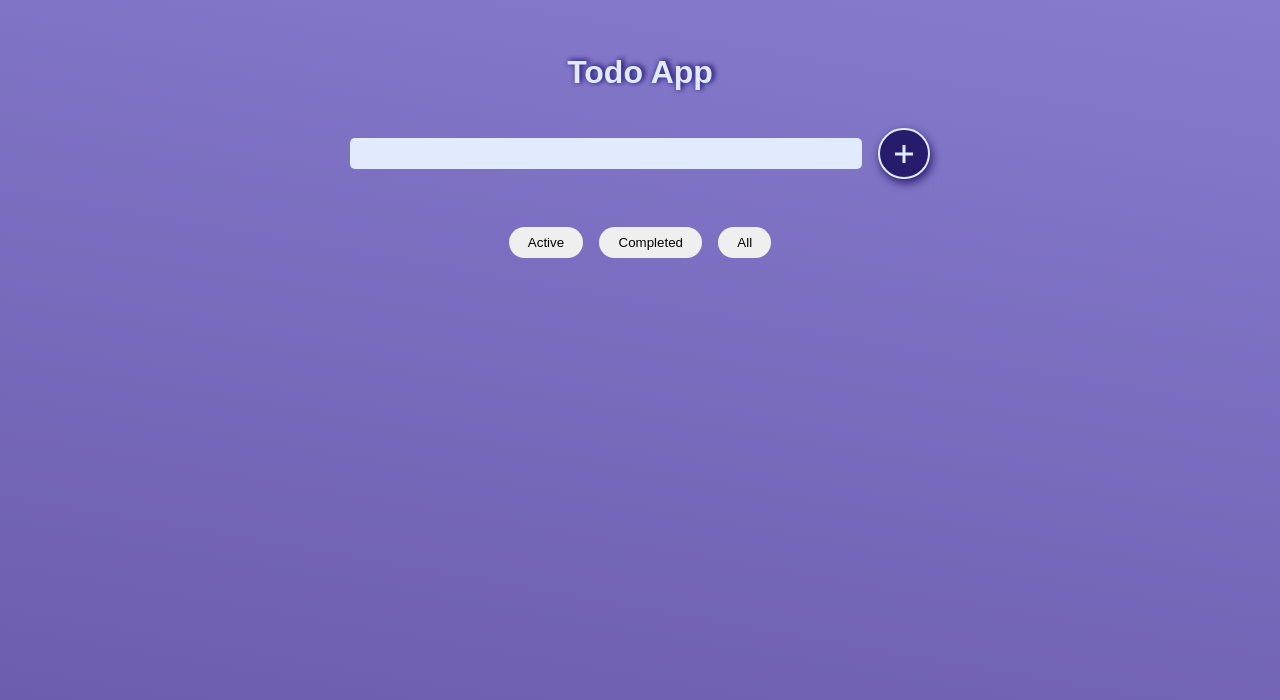
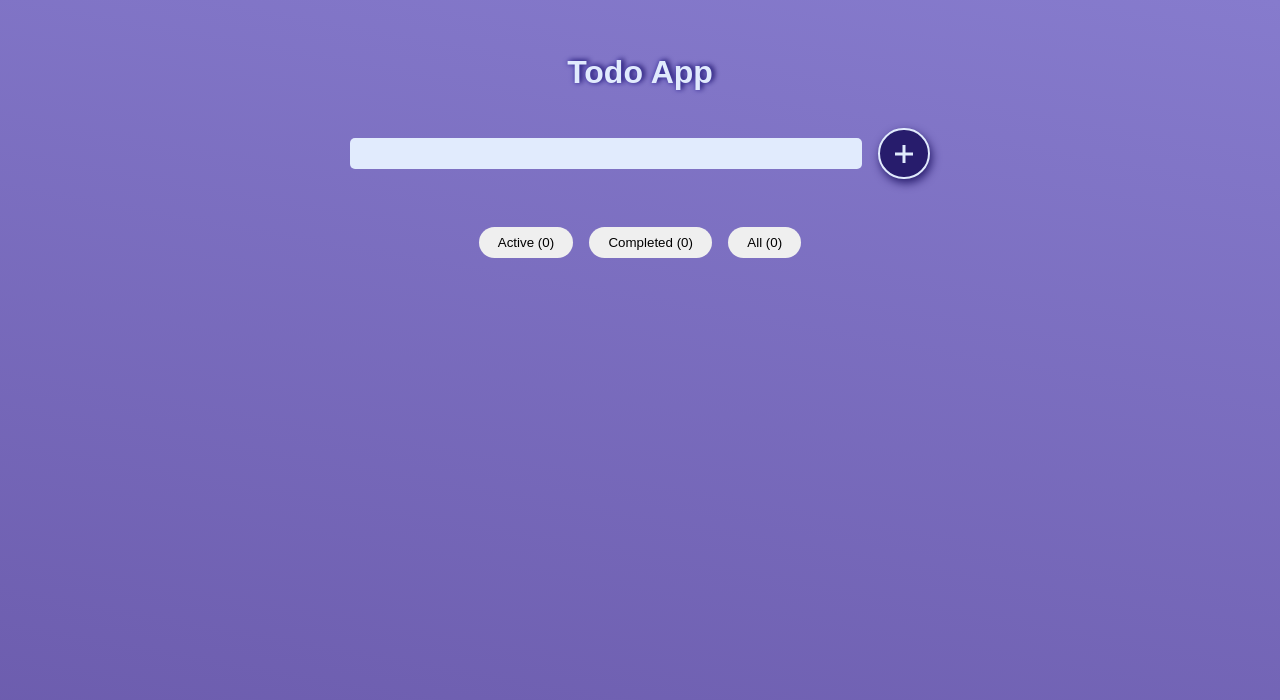
Before and after one commit to sh981013s/todoList, a React (Create React App) app: page / in a window 1280 px wide. Shown: the top 700 px of the page. Built offline with nearby package versions, Linux system fonts and the light colour scheme; a web font is replaced by a local one.

Commit message:
basic animations

```diff
--- a/package.json
+++ b/package.json
@@ -7,7 +7,7 @@
     "@testing-library/jest-dom": "^5.11.4",
     "@testing-library/react": "^11.1.0",
     "@testing-library/user-event": "^12.1.10",
-    "framer-motion": "^5.4.5",
+    "framer-motion": "^4.1.17",
     "react": "^17.0.2",
     "react-dom": "^17.0.2",
     "react-icons": "^4.3.1",
--- a/src/App.js
+++ b/src/App.js
@@ -2,12 +2,24 @@ import './css/main.css';
 import Todos from "./components/Todos";
 import DisplayTodos from "./components/DisplayTodos";
 
+import {motion} from 'framer-motion';
+
 function App() {
     return (
         <div className="App">
-            <h1>Todo App</h1>
-            <Todos />
-            <DisplayTodos />
+            <motion.h1
+                initial={{ y: -200 }}
+                animate={{ y: 0 }}
+                transition={{ type: 'spring', duration: 0.5}}
+                whileHover={{scale: 1.1}}
+            >Todo App</motion.h1>
+            <motion.div
+                initial={{ y: 1000 }}
+                animate={{ y: 0 }}
+                transition={{ type: 'spring', duration: 1}}            >
+                <Todos />
+                <DisplayTodos />
+            </motion.div>
         </div>
     )
 }
--- a/src/components/DisplayTodos.js
+++ b/src/components/DisplayTodos.js
@@ -2,6 +2,7 @@ import {connect} from "react-redux";
 import {addTodos, completeTodos, removeTodos, updateTodos} from "../redux/reducer";
 import {useState} from "react";
 import TodoItem from "./TodoItem";
+import {AnimatePresence, motion} from "framer-motion";
 
 const mapStateToProps = state => {
     return {
@@ -26,11 +27,21 @@ const DisplayTodos = (props) => {
     return (
         <div className="displaytodos">
             <div className="buttons">
-                <button onClick={()=>setSort('active')}>Active</button>
-                <button onClick={()=>setSort('completed')}>Completed</button>
-                <button onClick={()=>setSort('all')}>All</button>
+                <motion.button
+                    whileHover={{scale:1.1}}
+                    whileTap={{scale:.9}}
+                    onClick={()=>setSort('active')}>Active ({props.todos.filter(a => a.completed===false).length})</motion.button>
+                <motion.button
+                    whileHover={{scale:1.1}}
+                    whileTap={{scale:.9}}
+                    onClick={()=>setSort('completed')}>Completed ({props.todos.filter(a => a.completed===true).length})</motion.button>
+                <motion.button
+                    whileHover={{scale:1.1}}
+                    whileTap={{scale:.9}}
+                    onClick={()=>setSort('all')}>All ({props.todos.length})</motion.button>
             </div>
-            <ul>
+            <ul className='carDiv'>
+                <AnimatePresence>
                     {
                         props.todos.length > 0 && sort === 'active' ?
                             props.todos.map(item => {
@@ -78,6 +89,7 @@ const DisplayTodos = (props) => {
                             })
                             : null
                     }
+                </AnimatePresence>
             </ul>
         </div>
     )
--- a/src/components/TodoItem.js
+++ b/src/components/TodoItem.js
@@ -1,6 +1,6 @@
 import {useRef} from "react";
 import {AiFillEdit, IoCheckmarkDoneSharp, IoClose} from "react-icons/all";
-
+import {motion} from 'framer-motion';
 
 const TodoItem = (props) => {
 
@@ -24,7 +24,22 @@ const TodoItem = (props) => {
     };
 
     return (
-        <li key={item.id} className='card'>
+        <motion.li
+            key={item.id}
+            className='card'
+            initial={{x:'150vw', transition: {type:'spring', duration:2}}}
+            animate={{x:'0', transition: {type:'spring', duration:2}}}
+            whileHover={{
+                scale:1.1,
+                transition: {type:'spring', duration:.1}
+            }}
+            exit={{
+                x: '-69vw',
+                scale: [1,0],
+                transition: {duration:.5},
+                background: 'rgba(255,0,0,1)'
+            }}
+        >
             <textarea
                 ref={inputRef}
                 disabled={inputRef}
@@ -34,32 +49,38 @@ const TodoItem = (props) => {
                 }}
             />
             <div className="btns">
-                <button
+                <motion.button
+                    whileHover={{scale:1.4}}
+                    whileTap={{scale:.9}}
                     onClick={changeFocus}
                 >
                     <AiFillEdit />
-                </button>
+                </motion.button>
                 {
                     item.completed === false && (
-                        <button
+                        <motion.button
+                            whileHover={{scale:1.4}}
+                            whileTap={{scale:.9}}
                             style={{color:'green'}}
                             onClick={() => {
                                 props.completeTodo(item.id);
                             }}
                         >
                             <IoCheckmarkDoneSharp />
-                        </button>
+                        </motion.button>
                     )
                 }
-                <button
+                <motion.button
+                    whileHover={{scale:1.4}}
+                    whileTap={{scale:.9}}
                     style={{color:'red'}}
                     onClick={() => props.removeTodo(item.id)}
                 >
                     <IoClose />
-                </button>
+                </motion.button>
             </div>
             { item.completed && <span className='completed'>done</span> }
-        </li>
+        </motion.li>
     )
 };
 
--- a/src/components/Todos.js
+++ b/src/components/Todos.js
@@ -2,6 +2,7 @@ import {useState} from "react";
 import {connect} from "react-redux";
 import {addTodos, completeTodos, removeTodos, updateTodos} from "../redux/reducer";
 import {GoPlus} from 'react-icons/go';
+import {motion} from 'framer-motion';
 
 const mapStateToProps = state => {
     return {
@@ -26,12 +27,16 @@ const Todos = (props) => {
     }
 
     const add = () => {
+        if(todo === '') {
+            alert('Input is Empty');
+        } else {
             props.addTodo({
                 id: Math.floor(Math.random()*1000),
                 item: todo,
                 completed: false,
             })
             setTodo('');
+        }
     }
 
     return (
@@ -42,14 +47,16 @@ const Todos = (props) => {
                 className='todo-input'
                 value={todo}
             />
-            <button
+            <motion.button
+                whileHover={{scale:1.1}}
+                whileTap={{scale:.9}}
                 className='add-btn'
                 onClick={() => {
                     add();
                 }}
             >
                 <GoPlus />
-            </button>
+            </motion.button>
             <br/>
 
         </div>
--- a/src/css/main.css
+++ b/src/css/main.css
@@ -17,7 +17,7 @@ body {
     backgrond-size: cover;
     background-attachment: fixed;
     color: #222;
-    overflow: hidden;
+    overflow-x: hidden;
 }
 
 .App {
@@ -103,10 +103,12 @@ body {
 .displaytodos ul {
     list-style: none;
     display: flex;
-    /*align-self: flex-start;*/
+    margin: 0 10vw;
+    align-self: flex-start;
+    justify-content: center;
     align-items: center;
     flex-wrap: wrap;
-    margin-left: 5%;
+    /*margin-left: 5%;*/
 }
 
 .card {
@@ -166,3 +168,21 @@ body {
     padding: .3rem 1rem;
     border-radius: 20px;
 }
+
+
+@media Screen and (max-width: 640px) {
+/*    .displaytodos ul {
+        display: flex;
+        flex-direction: column;
+        align-items: center;
+    }
+    .card {
+        margin-right: 0;
+    }*/
+}
+
+@media Screen and (max-width: 640px) {
+    .card {
+        width: 100%;
+    }
+}
```
Also changed, not shown: 2 other files (tests, documents, lock files or other folders). Lines whose indentation alone changed are shown as unchanged.
